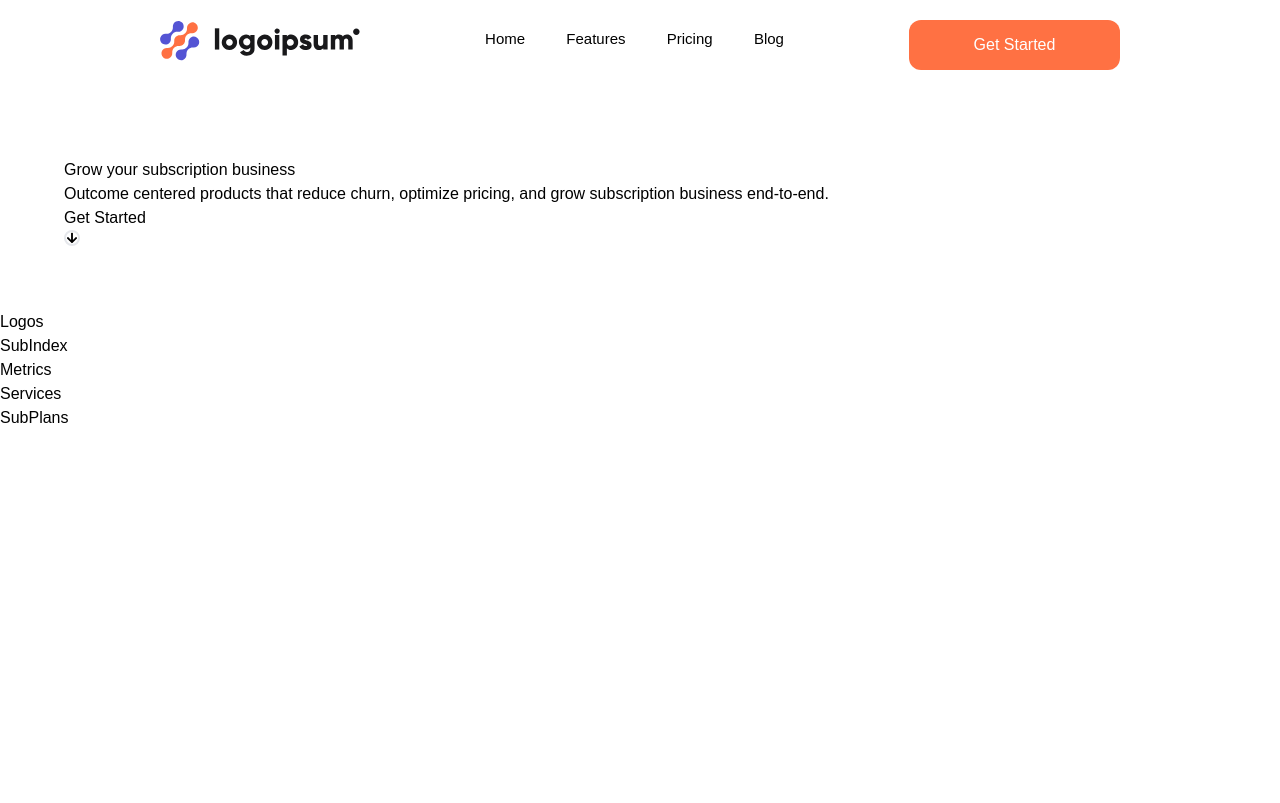
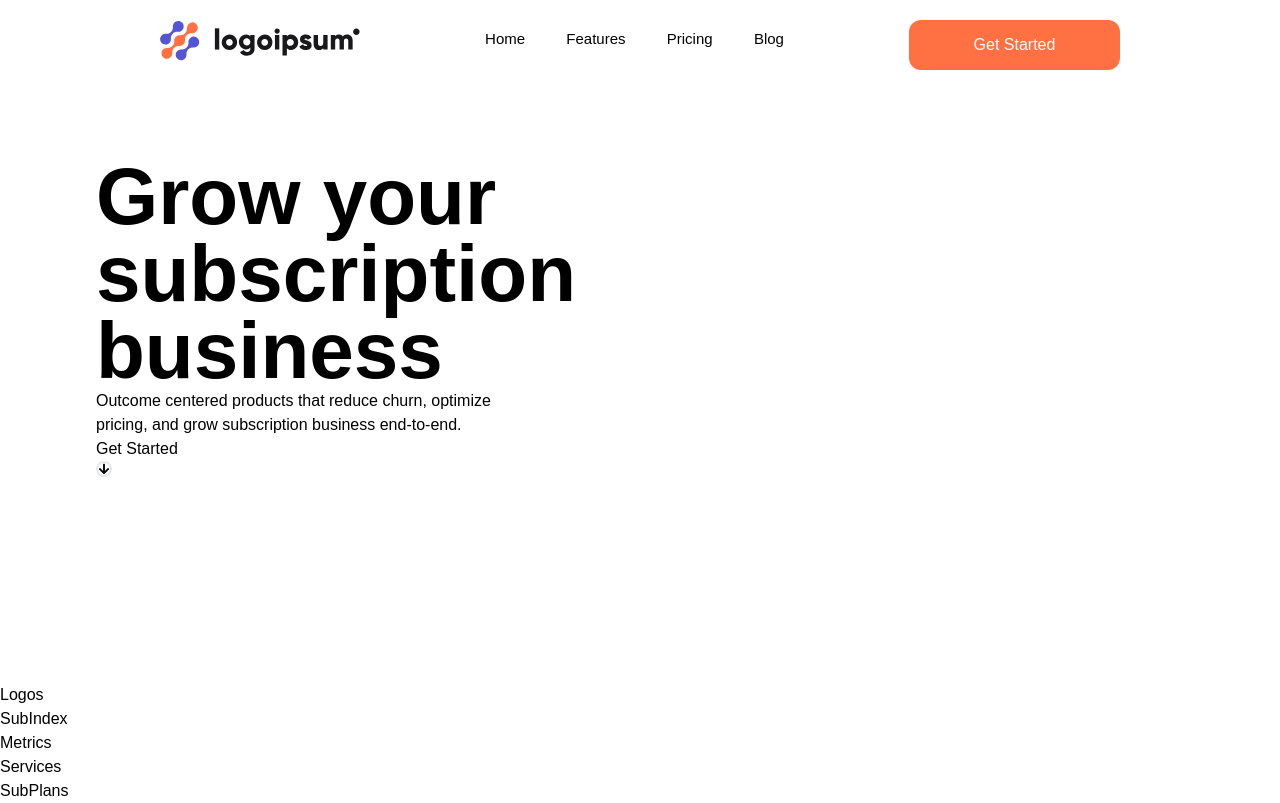
Before and after one commit to sefeoluwa/globe-landing-page, a React (Vite) app: page / in a window 1280 px wide. Built offline with nearby package versions, Linux system fonts and the light colour scheme; some icons are missing; a web font is replaced by a local one.

Commit message:
font and sizing for heading

```diff
--- a/src/components/Hero.jsx
+++ b/src/components/Hero.jsx
@@ -6,12 +6,12 @@ function Hero() {
   return (
     <>
    <div className="hero">
-      <div className="hero-left">
+      <div className="hero-left w-[459px] h-[461px]">
 
-        <h1>Grow your subscription business</h1>
-        <p>Outcome centered products that reduce churn, optimize pricing, and grow subscription business end-to-end.</p>
+        <h1 className='text-[80px] w-[12.2cm] h-[231px] leading-[77px] pl-[2.5vw] font-bold'>Grow your subscription business</h1>
+        <p className='pl-[2.5vw]'>Outcome centered products that reduce churn, optimize pricing, and grow subscription business end-to-end.</p>
 
-        <div className="start">
+        <div className="start pl-[2.5vw]">
           <button>Get Started</button>
           <FaArrowDown className='rounded-full border-solid border-grey border-2'/>
         </div>
```
